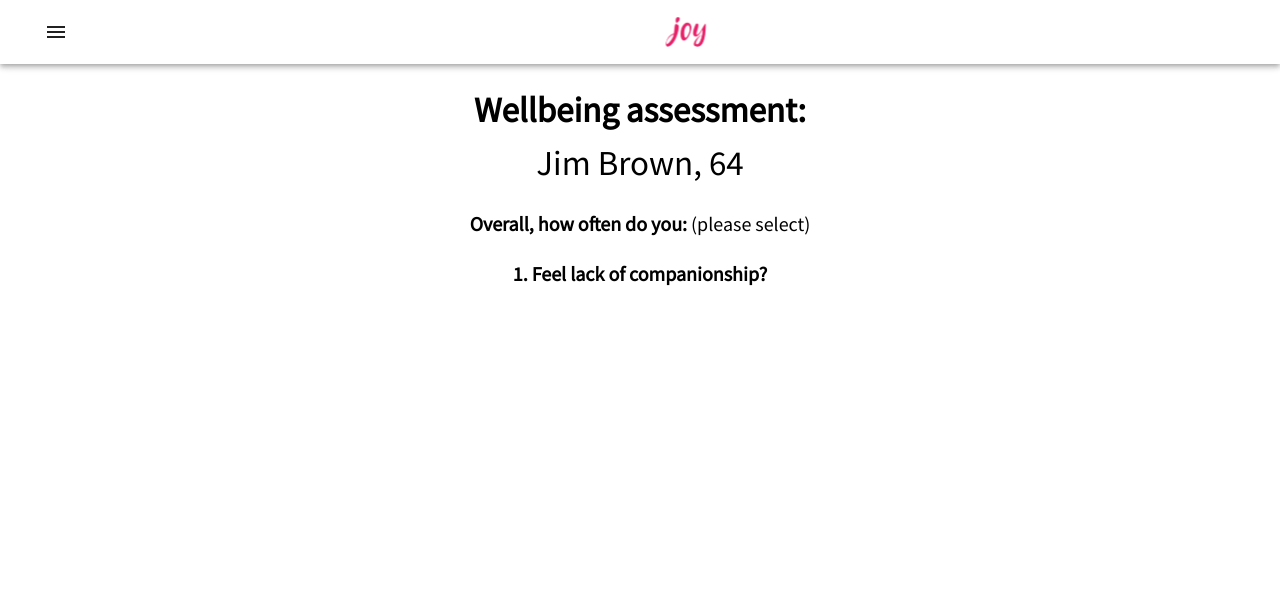
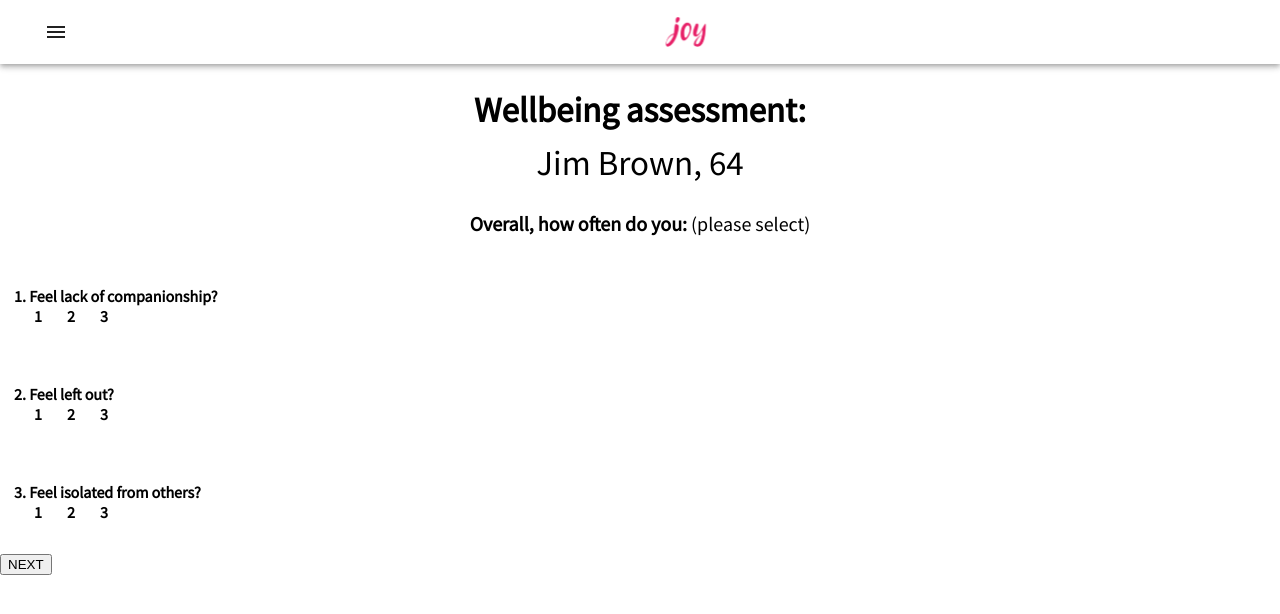
Before and after one commit to fac18/joy, a React (Create React App) app in the folder client/: page /wellbeingAssessment in a window 1280 px wide. Shown: the top 614 px of the page. Built offline with nearby package versions, Linux system fonts and the light colour scheme.

Commit message:
form with radio buttons

```diff
--- /dev/null
+++ b/client/src/components/WellbeingAssessment/WellbeingAssessment.css
@@ -0,0 +1,17 @@
+fieldset {
+  border: 0;
+}
+
+.formWellbeing input[type="radio"] {
+  display: none;
+}
+
+label {
+  padding: 5px;
+  padding-left: 20px;
+}
+
+input:checked + span {
+  background: #ccf;
+  border-color: #ccf;
+}
--- a/client/src/components/WellbeingAssessment/WellbeingAssessment.js
+++ b/client/src/components/WellbeingAssessment/WellbeingAssessment.js
@@ -1,23 +1,11 @@
-import React, { useEffect } from "react";
+import React, { useState, useInput } from "react";
 import { makeStyles, ThemeProvider } from "@material-ui/core/styles";
 import theme from "../../theme";
 import NavBar from "../NavBar/NavBar";
 import Typography from "@material-ui/core/Typography";
-import Card from "@material-ui/core/Card";
-import CardActions from "@material-ui/core/CardActions";
-import CardContent from "@material-ui/core/CardContent";
-import Button from "@material-ui/core/Button";
+import "./WellbeingAssessment.css";
 
 const useStyles = makeStyles({
-  //   assessmentCard: {
-  //     backgroundColor: "#EBEDEE",
-  //     width: "600px",
-  //     height: "600px",
-  //     display: "flex",
-  //     borderRadius: "10px",
-  //     display: "flex",
-  //     alignContent: "center"
-  //   },
   mainTitle: {
     fontSize: "35px",
     fontWeight: "bold",
@@ -35,6 +23,9 @@ const useStyles = makeStyles({
 
 const WellbeingAssessment = () => {
   const classes = useStyles();
+  const [state, setState] = useState("");
+  const handleChange = event => setState(event.target.value);
+
   return (
     <ThemeProvider theme={theme}>
       <NavBar />
@@ -49,9 +40,137 @@ const WellbeingAssessment = () => {
         <b>Overall, how often do you:</b> (please select)
       </Typography>
       <br />
-      <Typography className={classes.startQ}>
-        <b>1. Feel lack of companionship?</b>
-      </Typography>
+      <form className="formWellbeing">
+        <fieldset id="question1">
+          <h4>
+            1. Feel lack of companionship?
+            <br />
+            <label>
+              <input
+                type="radio"
+                value="1"
+                id="1"
+                name="question1"
+                className="wellbeingQ"
+                checked={state === "1"}
+                onChange={handleChange}
+              />
+              <span>1</span>
+            </label>
+            <label>
+              <input
+                type="radio"
+                value="2"
+                id="2"
+                name="question1"
+                className="wellbeingQ"
+                checked={state === "2"}
+                onChange={handleChange}
+              />
+              <span>2</span>
+            </label>
+            <label>
+              <input
+                type="radio"
+                value="3"
+                id="3"
+                name="question1"
+                className="wellbeingQ"
+                checked={state === "3"}
+                onChange={handleChange}
+              />
+              <span>3</span>
+            </label>
+          </h4>
+        </fieldset>
+        <fieldset id="question2">
+          <h4>
+            2. Feel left out?
+            <br />
+            <label>
+              <input
+                type="radio"
+                value="1"
+                id="1"
+                name="question2"
+                className="wellbeingQ"
+                checked={state === "1"}
+                onChange={handleChange}
+              />
+              <span>1</span>
+            </label>
+            <label>
+              <input
+                type="radio"
+                value="2"
+                id="2"
+                name="question2"
+                className="wellbeingQ"
+                checked={state === "2"}
+                onChange={handleChange}
+              />
+              <span>2</span>
+            </label>
+            <label>
+              <input
+                type="radio"
+                value="3"
+                id="3"
+                name="question2"
+                className="wellbeingQ"
+                checked={state === "3"}
+                onChange={handleChange}
+              />
+              <span>3</span>
+            </label>
+          </h4>
+        </fieldset>
+        <fieldset id="question3">
+          <h4>
+            3. Feel isolated from others?
+            <br />
+            <label>
+              <input
+                type="radio"
+                value="1"
+                id="1"
+                name="question3"
+                className="wellbeingQ"
+                checked={state === "1"}
+                onChange={handleChange}
+              />
+              <span>1</span>
+            </label>
+            <label>
+              <input
+                type="radio"
+                value="2"
+                id="2"
+                name="question3"
+                className="wellbeingQ"
+                checked={state === "2"}
+                onChange={handleChange}
+              />
+              <span>2</span>
+            </label>
+            <label>
+              <input
+                type="radio"
+                value="3"
+                id="3"
+                name="question3"
+                className="wellbeingQ"
+                checked={state === "3"}
+                onChange={handleChange}
+              />
+              <span>3</span>
+            </label>
+          </h4>
+        </fieldset>
+        <div>
+          <button type="submit">NEXT</button>
+        </div>
+      </form>
     </ThemeProvider>
   );
 };
```
